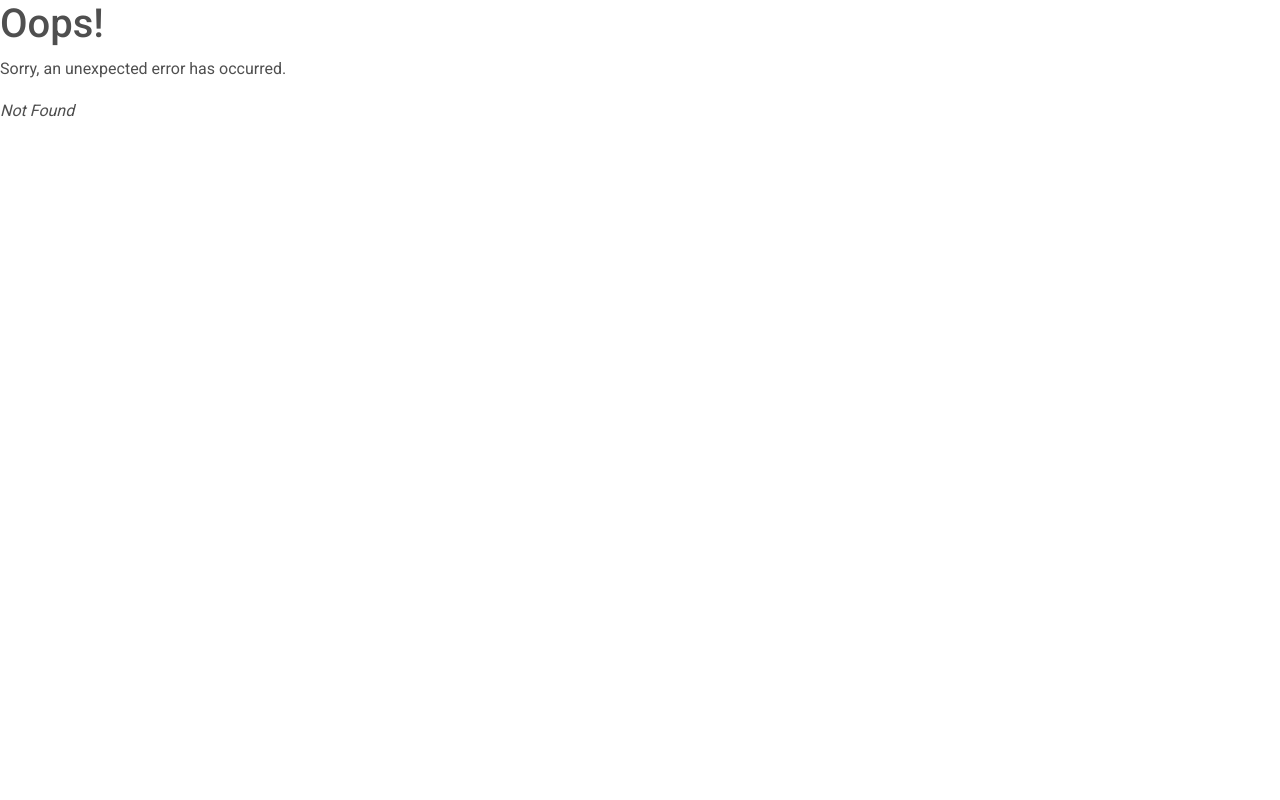
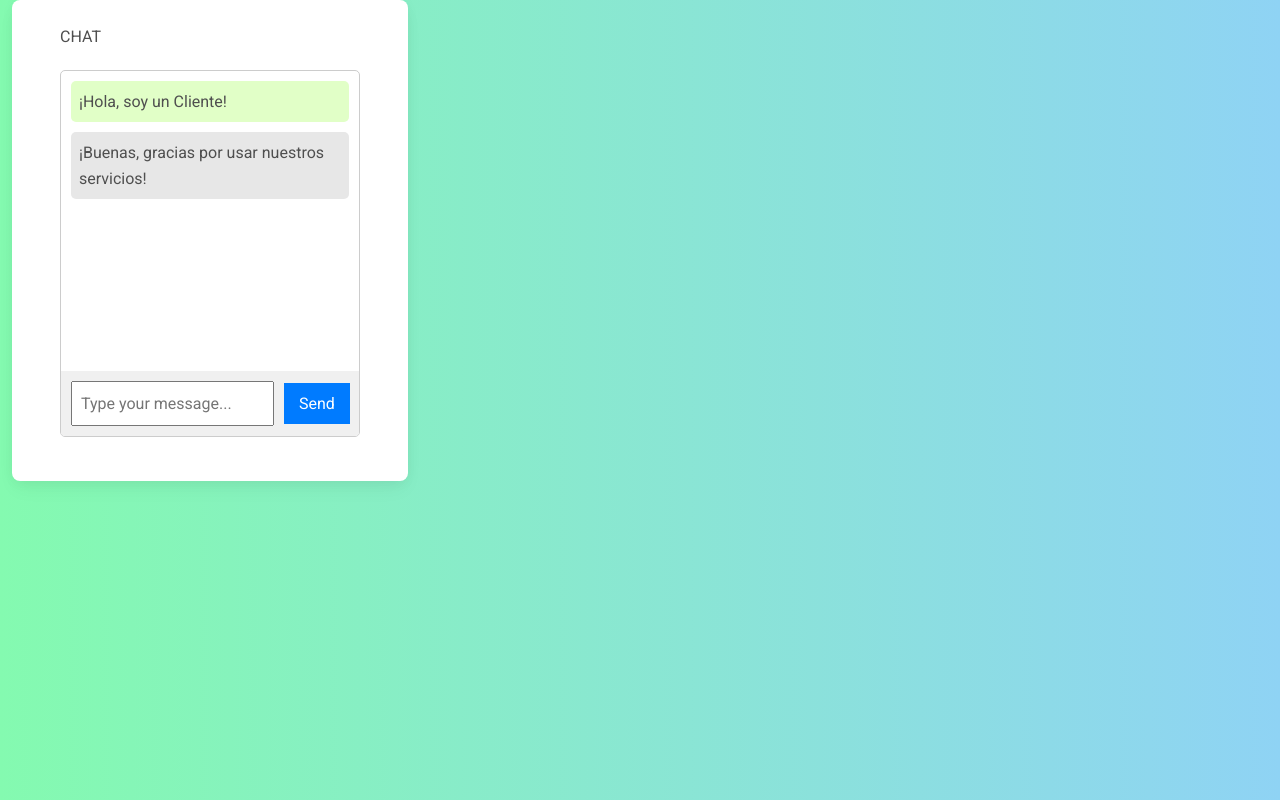
Before and after one commit to AndreyCV13/ProyectoVeterinaria, a React (Create React App) app: page /Chat in a window 1280 px wide. Before the commit this address had no page. Built offline with nearby package versions, Linux system fonts and the light colour scheme.

Commit message:
Add chat
chat

```diff
--- /dev/null
+++ b/src/css/Chat.css
@@ -0,0 +1,49 @@
+.chat-container {
+    width: 300px;
+    margin: 20px auto;
+    border: 1px solid #ccc;
+    border-radius: 5px;
+    overflow: hidden;
+  }
+
+  .chat-messages {
+    height: 300px;
+    overflow-y: scroll;
+    padding: 10px;
+  }
+
+  .message {
+    margin-bottom: 10px;
+    padding: 8px;
+    border-radius: 5px;
+  }
+
+  .message.sent {
+    background-color: #e1ffc7;
+    align-self: flex-end;
+  }
+
+  .message.received {
+    background-color: #e7e7e7;
+  }
+
+  .chat-input {
+    display: flex;
+    align-items: center;
+    padding: 10px;
+    background-color: #f0f0f0;
+  }
+
+  .chat-input input {
+    flex: 1;
+    padding: 8px;
+    margin-right: 10px;
+  }
+
+  .chat-input button {
+    padding: 8px 15px;
+    border: none;
+    background-color: #007bff;
+    color: #fff;
+    cursor: pointer;
+  }
--- a/src/index.jsx
+++ b/src/index.jsx
@@ -3,6 +3,7 @@ import ReactDOM from 'react-dom/client';
 import './index.css';
 import 'mdb-react-ui-kit/dist/css/mdb.min.css';
 import "@fortawesome/fontawesome-free/css/all.min.css";
+import Chat from './routes/Chat.jsx';
 import Catalogue from './routes/Catalogue.jsx';
 import Contact from './routes/Contact.jsx';
 import Register from './routes/Register.jsx';
@@ -37,6 +38,10 @@ const router = createBrowserRouter([
   {
     path: "/Catalogue",
     element: <Catalogue/>
+  },
+  {
+    path: "/Chat",
+    element: <Chat />
   }
 ]);
 
--- a/src/routes/Catalogue.jsx
+++ b/src/routes/Catalogue.jsx
@@ -15,15 +15,18 @@ function Catalogue(){
     <div className='mask gradient-custom-3' id="colorRegister"></div>
     <MDBCard  id="contact">
       <MDBCardBody className='px-5'>
+      <div className="left">
         <img src={comidaIMG} alt="comida1"/>
         <p>Comida para Perros Marca XXXXX </p>
         <p>Precio: $ XXXX </p>
         <MDBBtn className='mb-4 w-100 gradient-custom-4' size='lg'>Hacer comprar</MDBBtn>
-
+      </div>
+      <div className="right">
         <img src={jugueteIMG} alt="juguete1"/>
         <p>Paquete de Juguetes para Mascotas </p>
         <p>Precio: $ XXXX </p>
         <MDBBtn className='mb-4 w-100 gradient-custom-4' size='lg'>Hacer comprar</MDBBtn>
+      </div>
       </MDBCardBody>
     </MDBCard>
   </MDBContainer>
--- /dev/null
+++ b/src/routes/Chat.jsx
@@ -0,0 +1,68 @@
+import React, {useState} from 'react';
+import {
+  MDBBtn,
+  MDBContainer,
+  MDBCard,
+  MDBCardBody,
+  MDBInput
+} from 'mdb-react-ui-kit';
+import '../css/Chat.css';
+
+const ChatComponent = () => {
+  const [messages, setMessages] = useState([
+    { id: 1, text: '¡Hola, soy un Cliente!', sender: 'user1' },
+    { id: 2, text: '¡Buenas, gracias por usar nuestros servicios!', sender: 'user2' },
+  ]);
+  const [newMessage, setNewMessage] = useState('');
+
+  const handleSendMessage = () => {
+    if (newMessage.trim() !== '') {
+      const newMsg = {
+        id: messages.length + 1,
+        text: newMessage,
+        sender: 'user1',
+      };
+      setMessages([...messages, newMsg]);
+      setNewMessage('');
+    }
+  };
+
+  return (
+    <div className="chat-container">
+      <div className="chat-messages">
+        {messages.map((msg) => (
+          <div key={msg.id} className={`message ${msg.sender === 'user1' ? 'sent' : 'received'}`}>
+            {msg.text}
+          </div>
+        ))}
+      </div>
+      <div className="chat-input">
+        <input
+          type="text"
+          placeholder="Type your message..."
+          value={newMessage}
+          onChange={(e) => setNewMessage(e.target.value)}
+        />
+        <button onClick={handleSendMessage}>Send</button>
+      </div>
+    </div>
+  );
+};
+
+function Chat() {
+  return (
+    <MDBContainer fluid className='d-flex align-items-center justify-content-right'>
+    <div className='mask gradient-custom-3' id="colorRegister"></div>
+    <MDBCard  id="contact">
+      <MDBCardBody className='px-5'>
+      <div className="left">
+        <p>CHAT</p>
+        <ChatComponent />
+      </div>
+      </MDBCardBody>
+    </MDBCard>
+  </MDBContainer>
+  );
+}
+
+export default Chat;
```
